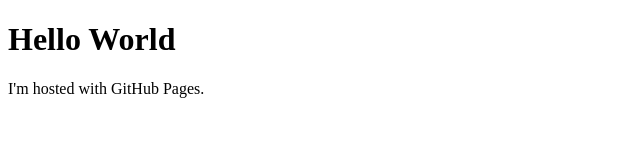
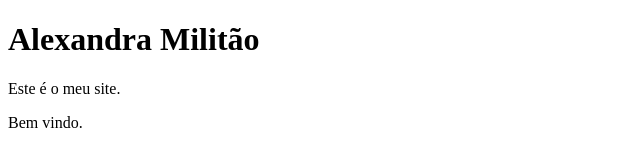
Before and after one commit to alexandramil/alexandramil.github.io, a plain HTML site: page index.html in a window 1280 px wide. Shown: the whole page, without its empty margins (0-640 px from the left). Drawn offline with Linux system fonts and the light colour scheme.

Commit message:
Update index.html

```diff
--- a/index.html
+++ b/index.html
@@ -1,7 +1,8 @@
 <!DOCTYPE html>
 <html>
     <body>
-        <h1>Hello World</h1>
-        <p>I'm hosted with GitHub Pages.</p>
+        <h1>Alexandra Militão</h1>
+        <p>Este é o meu site.</p>
+        <p>Bem vindo.</p>
     </body>
 </html>
```
